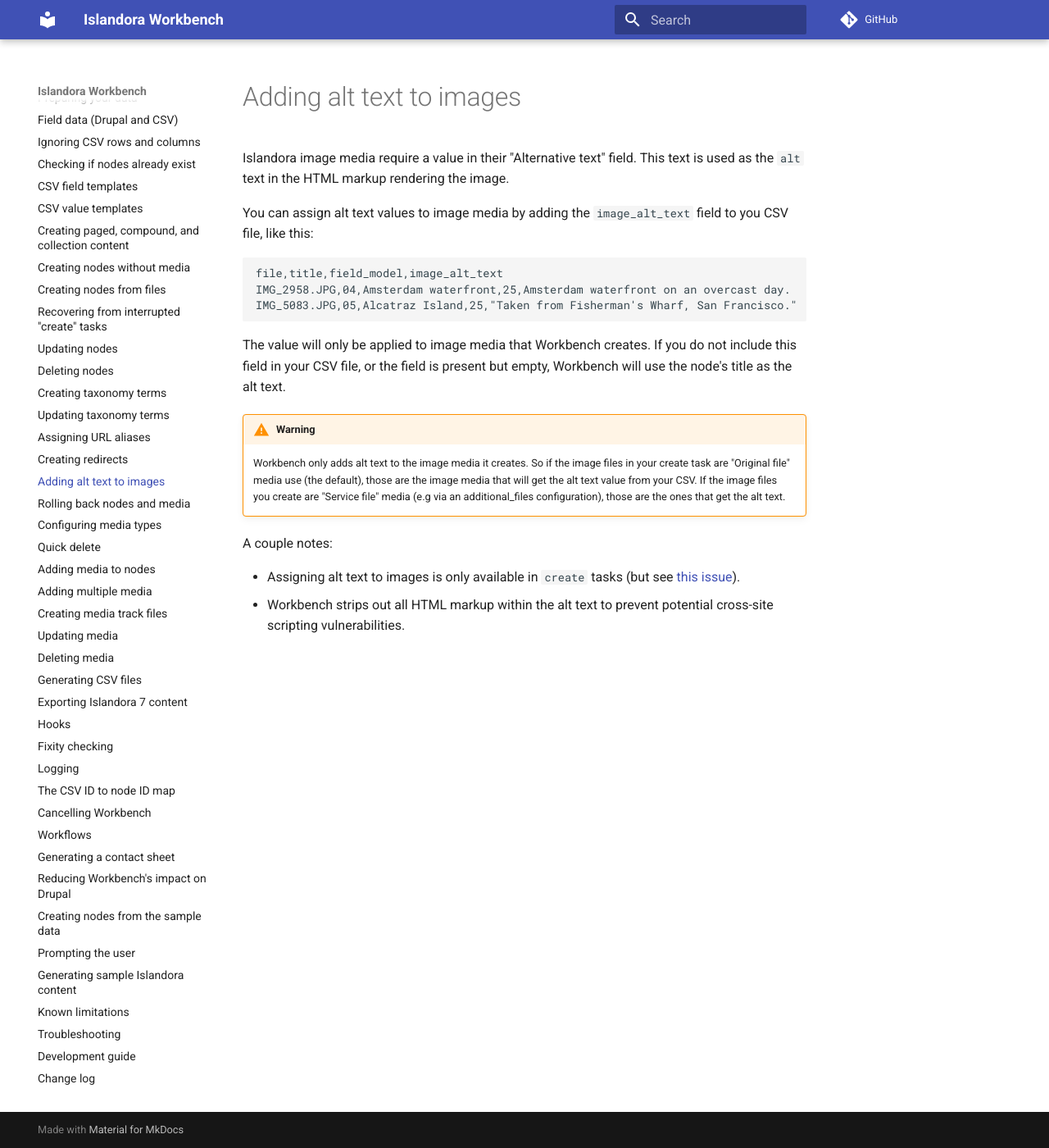
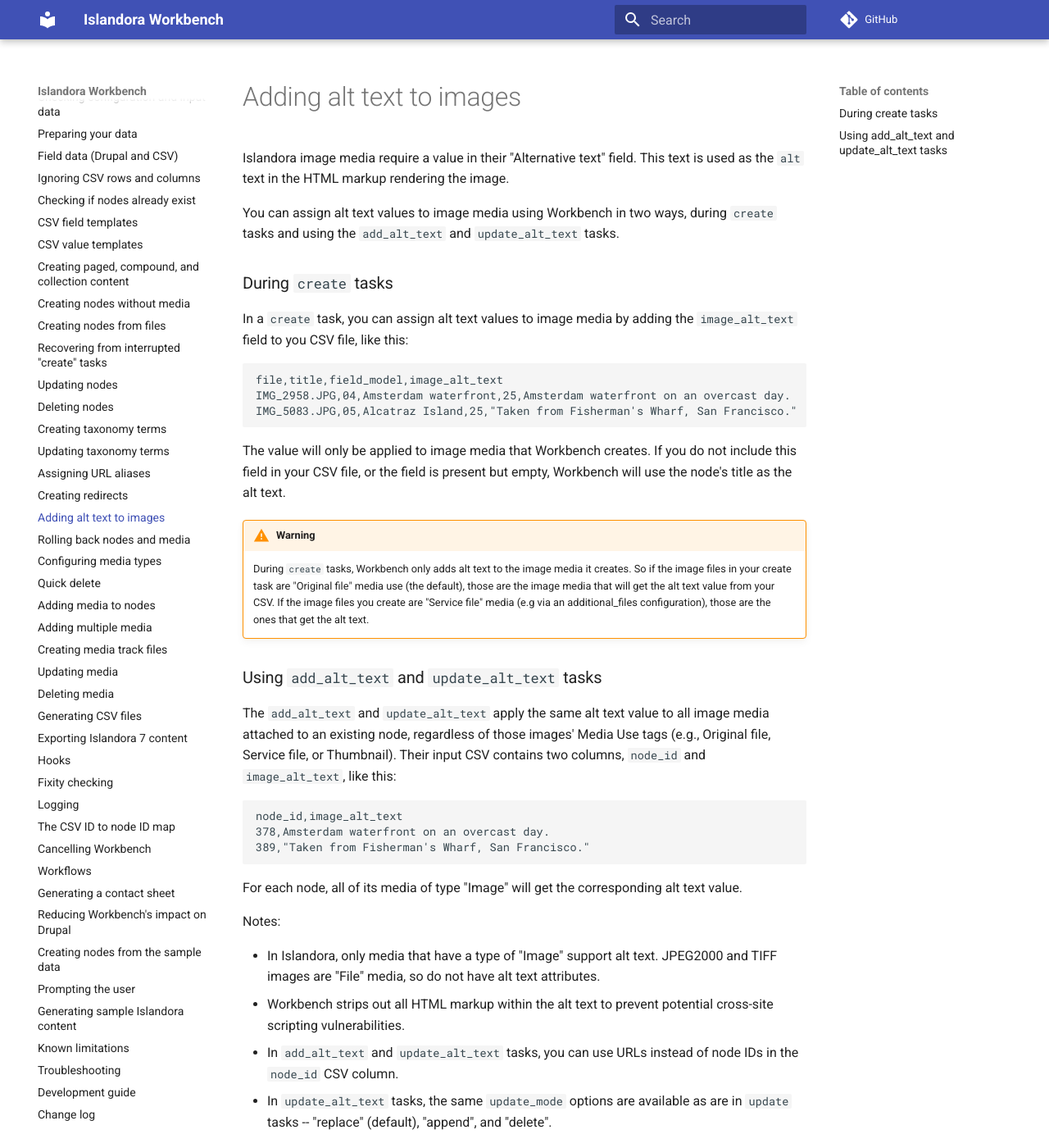
Before and after one commit to mjordan/islandora_workbench_docs, an MkDocs documentation site: the page built from docs/alt_text.md, in a window 1280 px wide and 1400 px high. Shown: the whole window at 82% size. Built offline with MkDocs 1.6.1 and Material for MkDocs 9.7.7, drawn with Linux system fonts in a browser that asks for light colours; comment, search, counter and statistics services are not loaded.

Commit message:
Updates resulting from resolution of #166, adding and updating image alt text.

````diff
--- a/docs/alt_text.md
+++ b/docs/alt_text.md
@@ -1,6 +1,10 @@
 Islandora image media require a value in their "Alternative text" field. This text is used as the `alt` text in the HTML markup rendering the image.
 
-You can assign alt text values to image media by adding the `image_alt_text` field to you CSV file, like this:
+You can assign alt text values to image media using Workbench in two ways, during `create` tasks and using the `add_alt_text` and `update_alt_text` tasks.
+
+###  During `create` tasks
+
+In a `create` task, you can assign alt text values to image media by adding the `image_alt_text` field to you CSV file, like this:
 
 ```text
 file,title,field_model,image_alt_text
@@ -11,9 +15,23 @@
 The value will only be applied to image media that Workbench creates. If you do not include this field in your CSV file, or the field is present but empty, Workbench will use the node's title as the alt text.
 
 !!! warning
-    Workbench only adds alt text to the image media it creates. So if the image files in your create task are "Original file" media use (the default), those are the image media that will get the alt text value from your CSV. If the image files you create are "Service file" media (e.g via an additional_files configuration), those are the ones that get the alt text.
+    During `create` tasks, Workbench only adds alt text to the image media it creates. So if the image files in your create task are "Original file" media use (the default), those are the image media that will get the alt text value from your CSV. If the image files you create are "Service file" media (e.g via an additional_files configuration), those are the ones that get the alt text.
 
-A couple notes:
+###  Using `add_alt_text` and `update_alt_text` tasks
 
-* Assigning alt text to images is only available in `create` tasks (but see [this issue](https://github.com/mjordan/islandora_workbench/issues/166)).
+The `add_alt_text` and `update_alt_text` apply the same alt text value to all image media attached to an existing node, regardless of those images' Media Use tags (e.g., Original file, Service file, or Thumbnail). Their input CSV contains two columns, `node_id` and `image_alt_text`, like this:
+
+```text
+node_id,image_alt_text
+378,Amsterdam waterfront on an overcast day.
+389,"Taken from Fisherman's Wharf, San Francisco."
+```
+
+For each node, all of its media of type "Image" will get the corresponding alt text value.
+
+Notes:
+
+* In Islandora, only media that have a type of "Image" support alt text. JPEG2000 and TIFF images are "File" media, so do not have alt text attributes.
 * Workbench strips out all HTML markup within the alt text to prevent potential cross-site scripting vulnerabilities.
+* In `add_alt_text` and `update_alt_text` tasks, you can use URLs instead of node IDs in the `node_id` CSV column.
+* In `update_alt_text` tasks, the same `update_mode` options are available as are in `update` tasks -- "replace" (default), "append", and "delete".
--- a/docs/changelog.md
+++ b/docs/changelog.md
@@ -2,6 +2,7 @@
 
 ### main branch (no tag/release)
 
+* April 27, 2025: Merged (commit df1f263) in changes to introduce `add_alt_text` and `update_alt_text` tasks.
 * April 24, 2025: (Commit 71ba537) added `show_percentage_of_csv_input_processed` setting to `add_media` tasks.
 * April 23, 2025: Merged (commit b7b009a) [PR 942](https://github.com/mjordan/islandora_workbench/pull/942) that adds the ability to export multiple media files in `export_csv` and `get_data_from_view` tasks. Thanks @alxp!
 * April 8, 2025: Merged (commit 7d8be02) fix for [issue 937](https://github.com/mjordan/islandora_workbench/issues/937) (thanks @alxp!).
@@ -25,6 +26,7 @@
 
 ### Documentation
 
+* April 27, 2025: Updated "[Adding alt text to images](/islandora_workbench_docs/alt_text/)" and associated pages to document the new `add_alt_text` and `update_alt_text` tasks.
 * April 24, 2025: Updated "[Configuration](/islandora_workbench_docs/configuration/)" entry for the `show_percentage_of_csv_input_processed` config setting.
 * April 23, 2025: Updated [Generating CSV Files](/islandora_workbench_docs/generating_csv_files/) to reflect new functionality around exporting media files.
 * April 8, 2025: Merged section into "[Installation](/islandora_workbench_docs/installation/)" on preferred way to install Islandora Workbench on macOS. Thanks @alxp! Also clarified use of the `media_types_override` and `media_type_by_media_use` config settings in the "[Configuring media types](/islandora_workbench_docs/media_types/)" and "[Adding multiple media](/islandora_workbench_docs/adding_multiple_media/)" pages.
````
Also changed, not shown: docs/choosing_a_task.md (+2 -0 lines), docs/configuration.md (+1 -0 lines).
